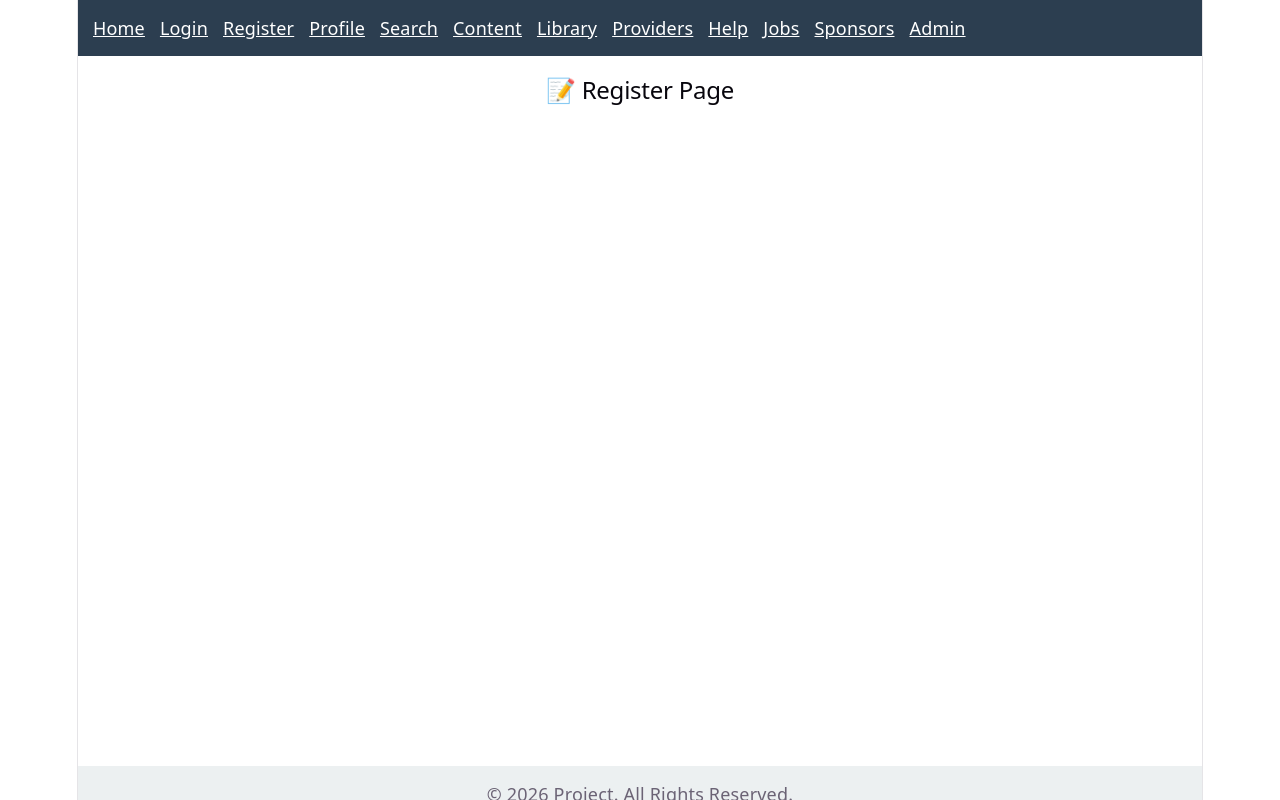
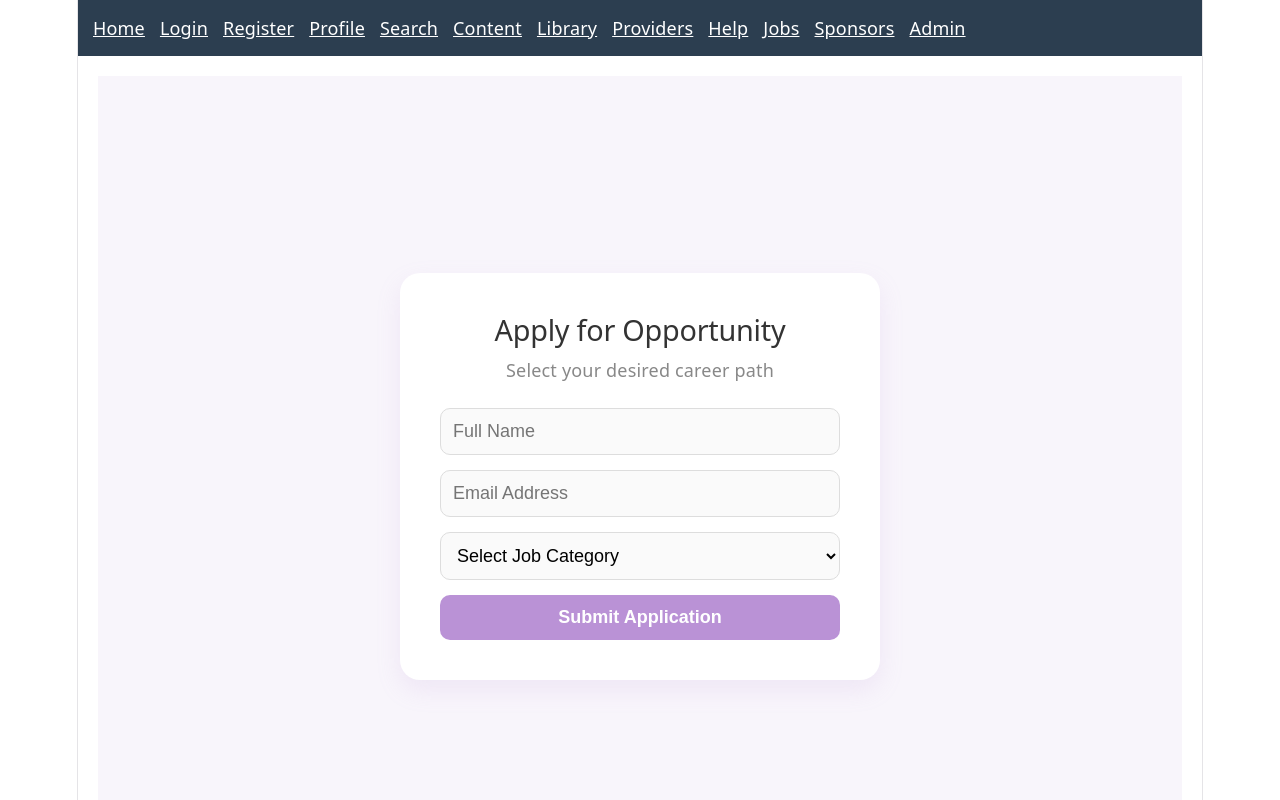
Before and after one commit to SusmitaRaniMohontho/SheRise, a React (Vite) app: page /register in a window 1280 px wide. Shown: the top 800 px of the page. Built offline with nearby package versions, Linux system fonts and the light colour scheme.

Commit message:
cng by A

```diff
--- a/src/pages/Register.jsx
+++ b/src/pages/Register.jsx
@@ -1,3 +1,109 @@
-export default function Register() {
-  return <h2>📝 Register Page</h2>;
+import React, { useState } from "react";
+import { useNavigate } from "react-router-dom";
+
+function Register() {
+  const navigate = useNavigate();
+  const [formData, setFormData] = useState({
+    name: "",
+    email: "",
+    jobCategory: "", // এখানে ইউজার তার পছন্দের জবের ক্যাটাগরি সিলেক্ট করবে
+  });
+
+  const handleChange = (e) => {
+    setFormData({ ...formData, [e.target.name]: e.target.value });
+  };
+
+  const handleSubmit = (e) => {
+    e.preventDefault();
+    alert(`Registration Successful for ${formData.jobCategory}!`);
+    navigate("/home");
+  };
+
+  return (
+    <div style={styles.pageWrapper}>
+      <div style={styles.container}>
+        <h2 style={styles.title}>Apply for Opportunity</h2>
+        <p style={styles.subtitle}>Select your desired career path</p>
+
+        <form onSubmit={handleSubmit} style={styles.form}>
+          <input
+            type="text"
+            name="name"
+            placeholder="Full Name"
+            style={styles.input}
+            onChange={handleChange}
+            required
+          />
+          <input
+            type="email"
+            name="email"
+            placeholder="Email Address"
+            style={styles.input}
+            onChange={handleChange}
+            required
+          />
+
+          {/* জবের ক্যাটাগরি সিলেকশন */}
+          <select
+            name="jobCategory"
+            style={styles.input}
+            onChange={handleChange}
+            required
+          >
+            <option value="">Select Job Category</option>
+            <option value="IT & Web Development">IT & Web Development</option>
+            <option value="Graphic Design">Graphic Design</option>
+            <option value="Digital Marketing">Digital Marketing</option>
+            <option value="Content Writing">Content Writing</option>
+          </select>
+
+          <button type="submit" style={styles.submitBtn}>
+            Submit Application
+          </button>
+        </form>
+      </div>
+    </div>
+  );
 }
+
+const styles = {
+  pageWrapper: {
+    backgroundColor: "#f8f5fb",
+    minHeight: "100vh",
+    display: "flex",
+    justifyContent: "center",
+    alignItems: "center",
+  },
+  container: {
+    backgroundColor: "#ffffff",
+    padding: "40px",
+    borderRadius: "20px",
+    width: "100%",
+    maxWidth: "400px",
+    boxShadow: "0 10px 25px rgba(186, 146, 214, 0.15)",
+    textAlign: "center",
+  },
+  title: { color: "#333", fontSize: "1.6rem", marginBottom: "10px" },
+  subtitle: { color: "#888", marginBottom: "25px" },
+  form: { display: "flex", flexDirection: "column", gap: "15px" },
+  input: {
+    padding: "12px",
+    borderRadius: "10px",
+    border: "1px solid #ddd",
+    fontSize: "1rem",
+    outline: "none",
+    backgroundColor: "#fafafa",
+  },
+  submitBtn: {
+    backgroundColor: "#ba92d6",
+    color: "#fff",
+    border: "none",
+    padding: "12px",
+    borderRadius: "10px",
+    fontWeight: "700",
+    cursor: "pointer",
+    fontSize: "1rem",
+  },
+};
+
+export default Register;
```
